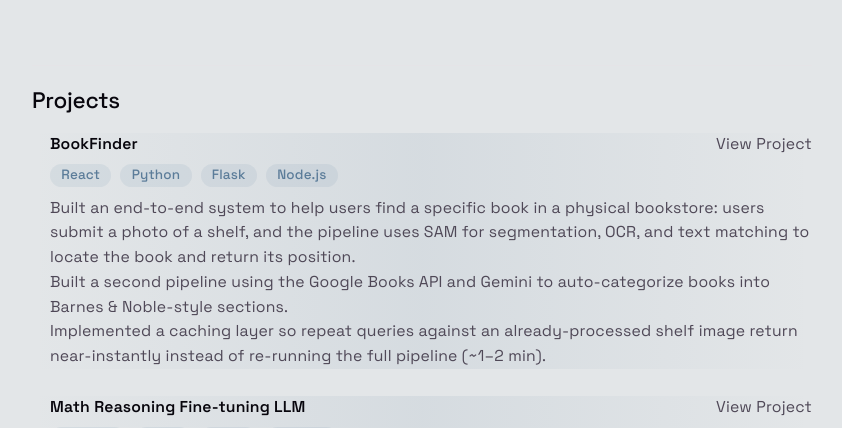
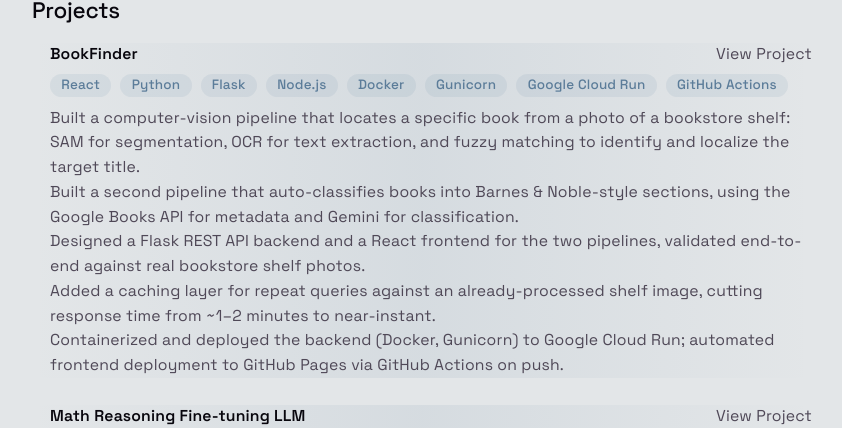
Before and after one commit to Panteaforoutan/portfolio, a React (Vite) app: page / in a window 1280 px wide. Shown: the part 858-1286 px from the top of the page, without its empty margins (218-1060 px from the left). Built offline with nearby package versions, Linux system fonts and the light colour scheme; a web font is replaced by a local one.

Commit message:
update project descriptions

```diff
--- a/src/components/About.jsx
+++ b/src/components/About.jsx
@@ -17,7 +17,7 @@
         },
         {
             title: 'Tools & Platforms',
-            items: ['Git', 'GitHub', 'Docker', 'AWS'],
+            items: ['Git', 'GitHub', 'Docker', 'AWS', 'Google Cloud'],
         },
 
     ]
@@ -26,11 +26,14 @@
         {
             title: "BookFinder",
             description: [
-                "Built an end-to-end system to help users find a specific book in a physical bookstore: users submit a photo of a shelf, and the pipeline uses SAM for segmentation, OCR, and text matching to locate the book and return its position.",
-                "Built a second pipeline using the Google Books API and Gemini to auto-categorize books into Barnes & Noble-style sections.",
-                "Implemented a caching layer so repeat queries against an already-processed shelf image return near-instantly instead of re-running the full pipeline (~1–2 min).",
+                "Built a computer-vision pipeline that locates a specific book from a photo of a bookstore shelf: SAM for segmentation, OCR for text extraction, and fuzzy matching to identify and localize the target title.",
+                "Built a second pipeline that auto-classifies books into Barnes & Noble-style sections, using the Google Books API for metadata and Gemini for classification.",
+                "Designed a Flask REST API backend and a React frontend for the two pipelines, validated end-to-end against real bookstore shelf photos.",
+                "Added a caching layer for repeat queries against an already-processed shelf image, cutting response time from ~1–2 minutes to near-instant.",
+                "Containerized and deployed the backend (Docker, Gunicorn) to Google Cloud Run; automated frontend deployment to GitHub Pages via GitHub Actions on push."
+
             ],
-            tech: ["React", "Python", "Flask", "Node.js"],
+            tech: ["React", "Python", "Flask", "Node.js", "Docker", "Gunicorn", "Google Cloud Run", "GitHub Actions"],
             link: "https://panteaforoutan.github.io/bookFinder/"
         },
         {
@@ -103,7 +106,7 @@
 
     return (
         <>
-            <div id="about" className="min-h-[calc(100vh-75px)] flex items-center box-content px-10 flex-col lg:flex-row gap-8 lg:gap-12 py-10 justify-center">
+            <div id="about" className="min-h-[calc(100vh-75px)] flex items-center box-content px-10 flex-col lg:flex-row gap-8 lg:gap-12 py-10 lg:py-0 justify-center">
                 <div className="basis-1/3 flex flex-col items-center">
                     <div className="relative">
                         <div className="pointer-events-none absolute top-1/2 left-1/2 -z-10 h-80 w-80 -translate-x-1/2 -translate-y-1/2 rounded-full " />
```
